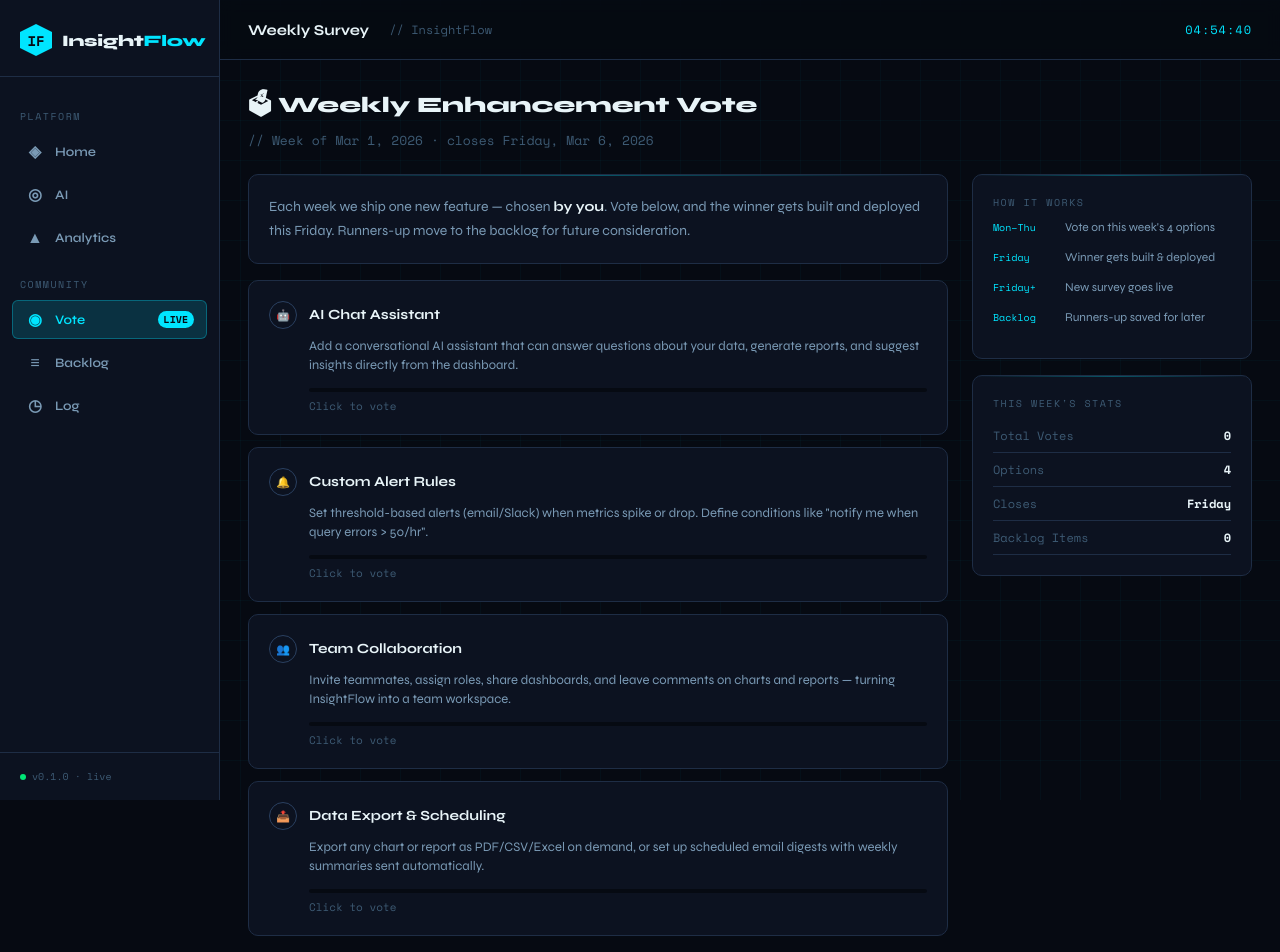
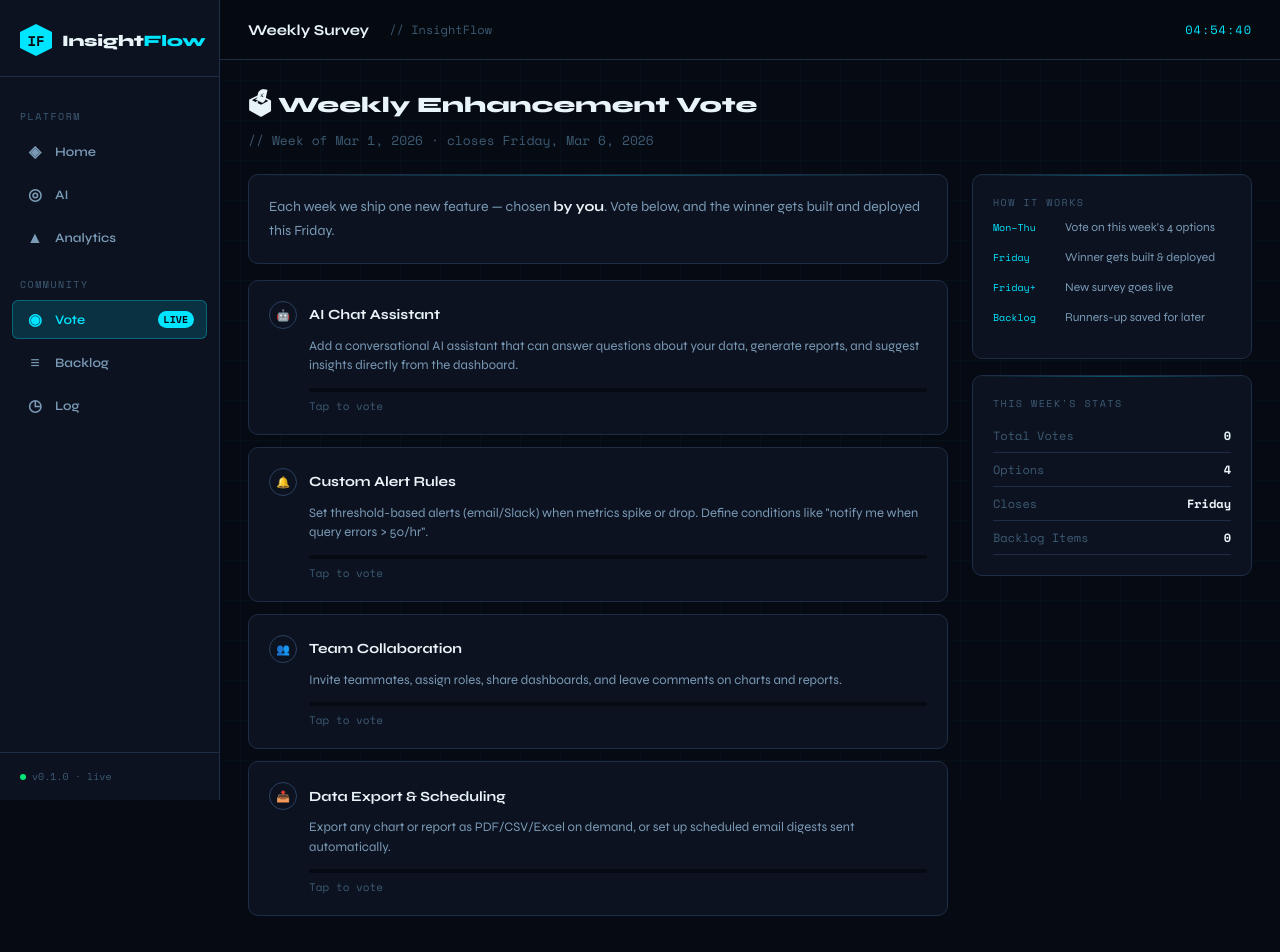
Before and after one commit to JaimejmJaime/insightflow, a Next.js app: page /survey in a window 1280 px wide. Shown: the top 952 px of the page. Built offline with nearby package versions, Linux system fonts and the light colour scheme.

Commit message:
Refactor survey options and voting logic

```diff
--- a/pages/survey.js
+++ b/pages/survey.js
@@ -3,35 +3,14 @@ import { useState, useEffect } from 'react'
 const SURVEY_KEY = 'insightflow_survey_v1'
 const VOTED_KEY = 'insightflow_voted_v1'
 
-// This week's survey options — updated every Friday deployment
 const SURVEY = {
   week: 'Week of Mar 1, 2026',
   closes: 'Friday, Mar 6, 2026',
   options: [
-    {
-      id: 'a',
-      title: 'AI Chat Assistant',
-      description: 'Add a conversational AI assistant that can answer questions about your data, generate reports, and suggest insights directly from the dashboard.',
-      emoji: '🤖',
-    },
-    {
-      id: 'b',
-      title: 'Custom Alert Rules',
-      description: 'Set threshold-based alerts (email/Slack) when metrics spike or drop. Define conditions like "notify me when query errors > 50/hr".',
-      emoji: '🔔',
-    },
-    {
-      id: 'c',
-      title: 'Team Collaboration',
-      description: 'Invite teammates, assign roles, share dashboards, and leave comments on charts and reports — turning InsightFlow into a team workspace.',
-      emoji: '👥',
-    },
-    {
-      id: 'd',
-      title: 'Data Export & Scheduling',
-      description: 'Export any chart or report as PDF/CSV/Excel on demand, or set up scheduled email digests with weekly summaries sent automatically.',
-      emoji: '📤',
-    },
+    { id: 'a', title: 'AI Chat Assistant', description: 'Add a conversational AI assistant that can answer questions about your data, generate reports, and suggest insights directly from the dashboard.', emoji: '🤖' },
+    { id: 'b', title: 'Custom Alert Rules', description: 'Set threshold-based alerts (email/Slack) when metrics spike or drop. Define conditions like "notify me when query errors > 50/hr".', emoji: '🔔' },
+    { id: 'c', title: 'Team Collaboration', description: 'Invite teammates, assign roles, share dashboards, and leave comments on charts and reports.', emoji: '👥' },
+    { id: 'd', title: 'Data Export & Scheduling', description: 'Export any chart or report as PDF/CSV/Excel on demand, or set up scheduled email digests sent automatically.', emoji: '📤' },
   ],
 }
 
@@ -42,15 +21,11 @@ export default function SurveyPage() {
   const [mounted, setMounted] = useState(false)
 
   useEffect(() => {
-    // Load stored votes
     try {
       const stored = localStorage.getItem(SURVEY_KEY)
       if (stored) setVotes(JSON.parse(stored))
       const voted = localStorage.getItem(VOTED_KEY)
-      if (voted) {
-        setHasVoted(true)
-        setMyVote(voted)
-      }
+      if (voted) { setHasVoted(true); setMyVote(voted) }
     } catch {}
     setMounted(true)
   }, [])
@@ -58,9 +33,7 @@ export default function SurveyPage() {
   function castVote(optionId) {
     if (hasVoted) return
     const newVotes = { ...votes, [optionId]: (votes[optionId] || 0) + 1 }
-    setVotes(newVotes)
-    setHasVoted(true)
-    setMyVote(optionId)
+    setVotes(newVotes); setHasVoted(true); setMyVote(optionId)
     try {
       localStorage.setItem(SURVEY_KEY, JSON.stringify(newVotes))
       localStorage.setItem(VOTED_KEY, optionId)
@@ -68,9 +41,7 @@ export default function SurveyPage() {
   }
 
   const total = Object.values(votes).reduce((a, b) => a + b, 0)
-  const winnerId = total > 0
-    ? Object.entries(votes).sort((a, b) => b[1] - a[1])[0][0]
-    : null
+  const winnerId = total > 0 ? Object.entries(votes).sort((a, b) => b[1] - a[1])[0][0] : null
 
   return (
     <>
@@ -79,12 +50,12 @@ export default function SurveyPage() {
         <div className="page-subtitle">// {SURVEY.week} · closes {SURVEY.closes}</div>
       </div>
 
-      <div style={{ display: 'grid', gridTemplateColumns: '1fr 280px', gap: 24, alignItems: 'start' }}>
+      <div className="survey-layout">
         <div>
           <div className="card" style={{ marginBottom: 16 }}>
             <p style={{ fontSize: 14, color: 'var(--text-secondary)', lineHeight: 1.7 }}>
               Each week we ship one new feature — chosen <strong style={{ color: 'var(--text-primary)' }}>by you</strong>.
-              Vote below, and the winner gets built and deployed this Friday. Runners-up move to the backlog for future consideration.
+              Vote below, and the winner gets built and deployed this Friday.
             </p>
           </div>
 
@@ -93,11 +64,9 @@ export default function SurveyPage() {
             const isWinner = hasVoted && winnerId === opt.id
             const isMyVote = myVote === opt.id
             return (
-              <div
-                key={opt.id}
+              <div key={opt.id}
                 className={`survey-option ${isMyVote ? 'voted' : ''} ${isWinner ? 'winner' : ''}`}
-                onClick={() => castVote(opt.id)}
-              >
+                onClick={() => castVote(opt.id)}>
                 <div className="option-header">
                   <div className="option-number">{opt.emoji}</div>
                   <div className="option-title">
@@ -108,45 +77,31 @@ export default function SurveyPage() {
                 </div>
                 <div className="option-desc">{opt.description}</div>
                 <div className="vote-bar-wrap">
-                  <div
-                    className={`vote-bar ${isWinner ? 'winner' : ''}`}
-                    style={{ width: mounted && hasVoted ? `${pct}%` : '0%' }}
-                  />
+                  <div className={`vote-bar ${isWinner ? 'winner' : ''}`}
+                    style={{ width: mounted && hasVoted ? `${pct}%` : '0%' }} />
                 </div>
                 <div className="vote-count">
-                  {mounted && hasVoted ? `${votes[opt.id]} votes · ${pct}%` : 'Click to vote'}
+                  {mounted && hasVoted ? `${votes[opt.id]} votes · ${pct}%` : 'Tap to vote'}
                 </div>
               </div>
             )
           })}
         </div>
 
-        {/* Sidebar info */}
         <div>
           <div className="card" style={{ marginBottom: 16 }}>
             <div className="card-label">How It Works</div>
-            {[
-              ['Mon–Thu', 'Vote on this week\'s 4 options'],
-              ['Friday', 'Winner gets built & deployed'],
-              ['Friday+', 'New survey goes live'],
-              ['Backlog', 'Runners-up saved for later'],
-            ].map(([stage, desc]) => (
+            {[['Mon–Thu', "Vote on this week's 4 options"], ['Friday', 'Winner gets built & deployed'], ['Friday+', 'New survey goes live'], ['Backlog', 'Runners-up saved for later']].map(([stage, desc]) => (
               <div key={stage} style={{ display: 'flex', gap: 12, marginBottom: 12 }}>
                 <span style={{ fontFamily: 'var(--font-mono)', fontSize: 10, color: 'var(--cyan)', minWidth: 60, paddingTop: 2 }}>{stage}</span>
                 <span style={{ fontSize: 12, color: 'var(--text-secondary)', lineHeight: 1.5 }}>{desc}</span>
               </div>
             ))}
           </div>
-
           <div className="card">
-            <div className="card-label">This Week's Stats</div>
+            <div className="card-label">This Week&apos;s Stats</div>
             <div style={{ marginTop: 8 }}>
-              {[
-                ['Total Votes', mounted ? total.toString() : '—'],
-                ['Options', '4'],
-                ['Closes', 'Friday'],
-                ['Backlog Items', '0'],
-              ].map(([k, v]) => (
+              {[['Total Votes', mounted ? total.toString() : '—'], ['Options', '4'], ['Closes', 'Friday'], ['Backlog Items', '0']].map(([k, v]) => (
                 <div key={k} style={{ display: 'flex', justifyContent: 'space-between', padding: '8px 0', borderBottom: '1px solid var(--border)', fontSize: 12 }}>
                   <span style={{ color: 'var(--text-muted)', fontFamily: 'var(--font-mono)' }}>{k}</span>
                   <span style={{ color: 'var(--text-primary)', fontFamily: 'var(--font-mono)', fontWeight: 700 }}>{v}</span>
```
